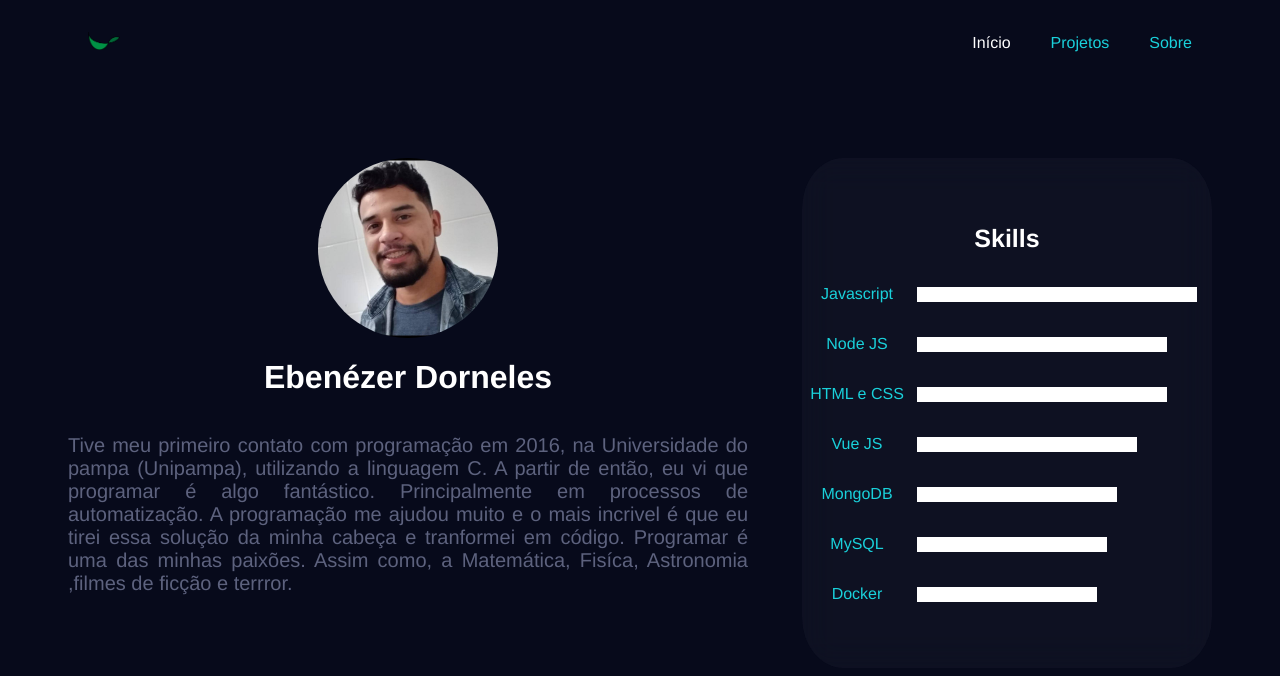
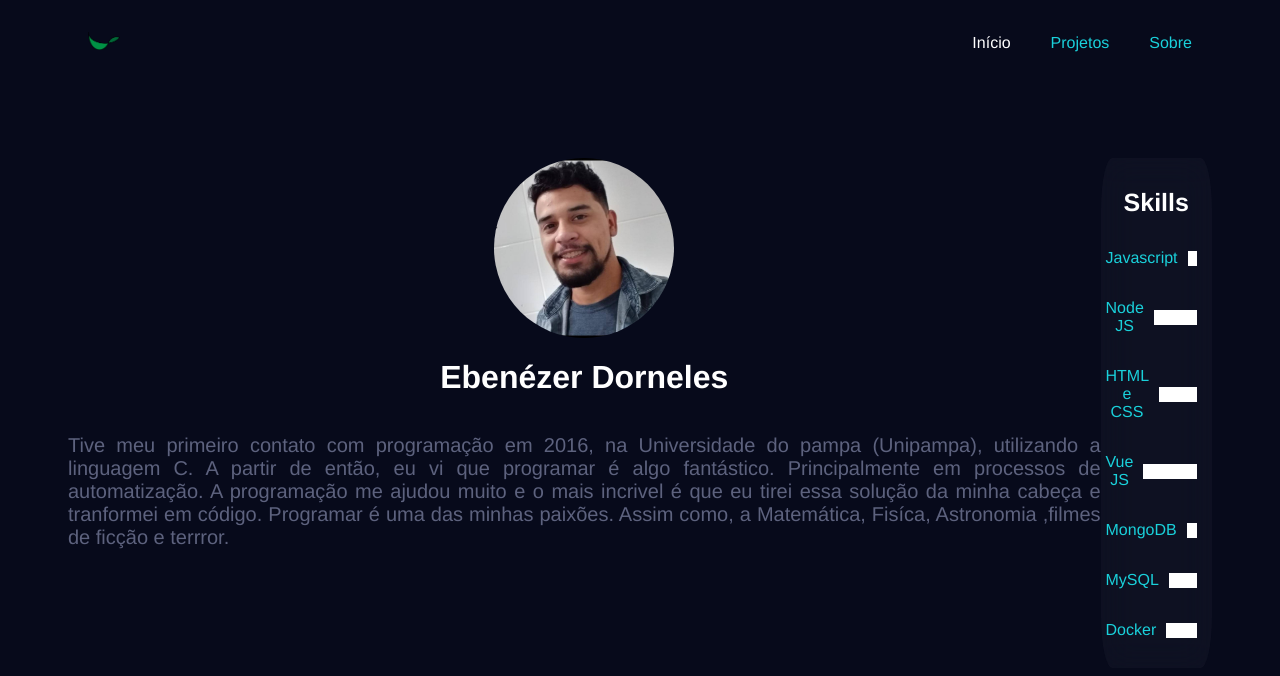
Before and after one commit to dorneles357/app-selenrod-portfolio, a Vue app: page /about in a window 1280 px wide. Shown: the top 676 px of the page. Built offline with nearby package versions, Linux system fonts and the light colour scheme.

Commit message:
⚡️ ajuste no ambiente responsivo

```diff
--- a/src/views/About.vue
+++ b/src/views/About.vue
@@ -112,7 +112,7 @@ export default {
     padding-bottom: 60px;
   }
   #presentaion-panel{
-    width: 680px;
+    width: auto;
     display: flex;
     flex-direction: column;
     align-items: center;
@@ -133,16 +133,26 @@ export default {
     flex-wrap: wrap;
   }
   /*responsive*/
-
-  @media(max-width: 880px){
+  @media(max-width: 1240px){
     .container{
       margin: 30px 20px 30px 20px;
     }
+    #presentaion-panel{
+      width: 600px;
+    }
   }
-    @media(max-width: 830px){
+  @media(max-width: 1080px){
+    #presentaion-panel{
+      width: 540px;
+    }
+  }
+    @media(max-width: 1020px){
     #box-one{
       flex-direction: column;
       align-items: center;
+    }
+    #presentaion-panel{
+      width: auto;
     }
   }
   @media(max-width: 430px){
```
